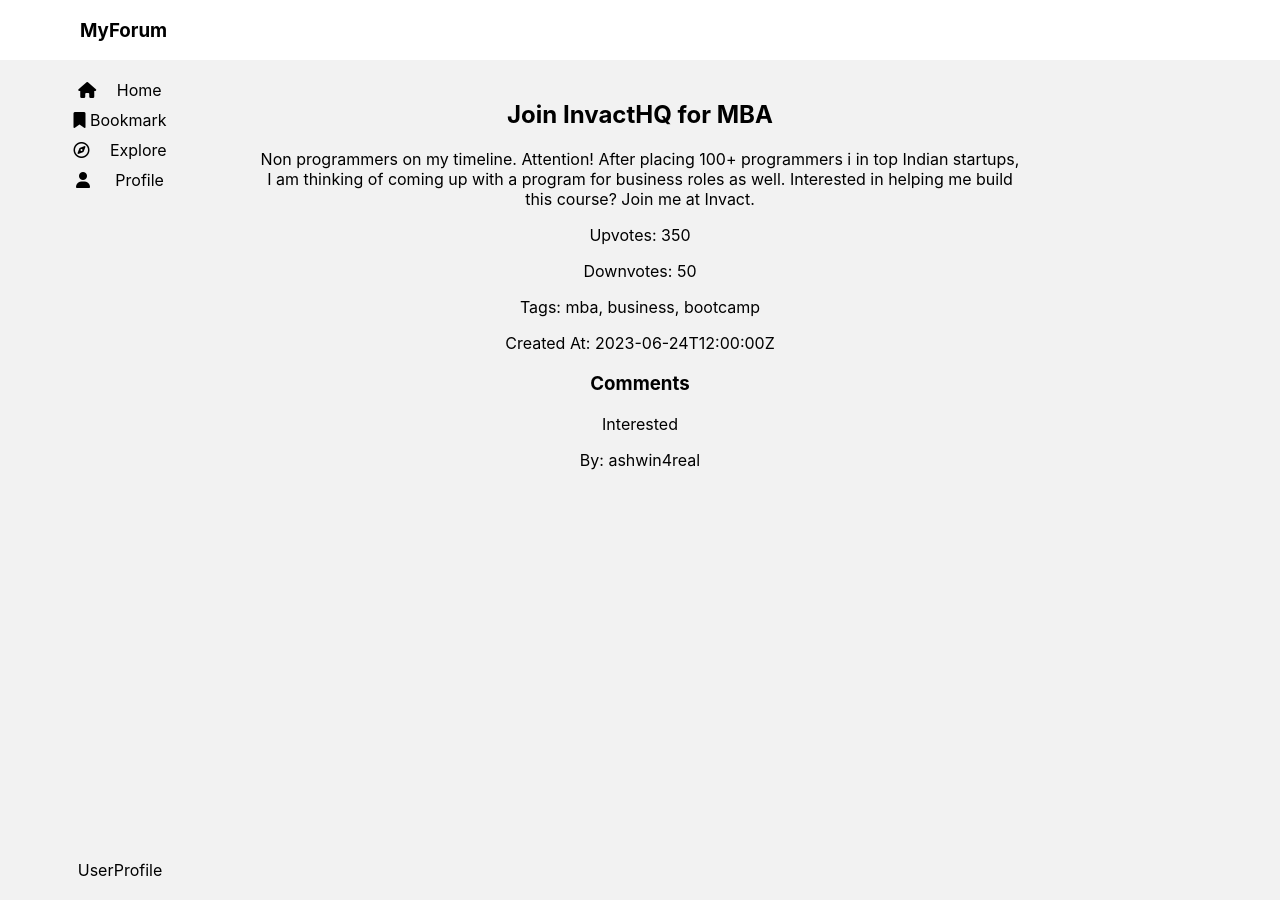
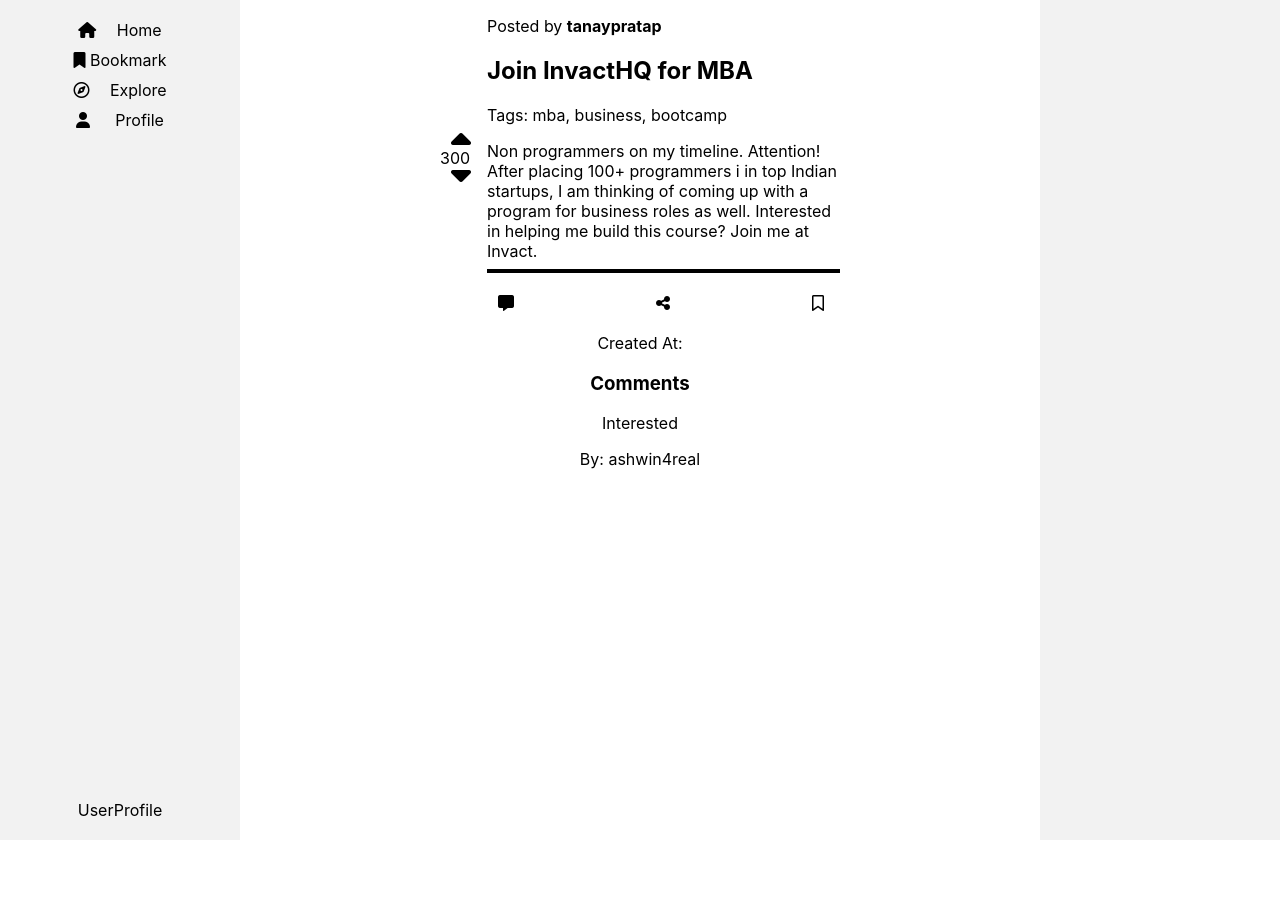
Before and after one commit to niyatinehal/mcr-round4, a React (Create React App) app: page / in a window 1280 px wide. Both pictures are taken after a click on the button 516 px from the left and 407 px from the top of the page. After the commit the page ends 840 px from the top, so only its background shows below. Built offline with nearby package versions, Linux system fonts and the light colour scheme; some icons are missing.

Commit message:
fixed:sort

```diff
--- a/src/Components/LandingPage.jsx
+++ b/src/Components/LandingPage.jsx
@@ -19,7 +19,7 @@
 
   const sortedPosts = [...forumData.posts];
   if (sortOption === "latest") {
-    sortedPosts.sort((a, b) => b.upvotes - a.upvotes);
+     sortedPosts.sort((a, b) => new Date(b.createdAt) - new Date(a.createdAt))
   } else if (sortOption === "upvoted") {
     sortedPosts.sort((a, b) => b.upvotes - a.upvotes);
   }
@@ -34,7 +34,6 @@
         <div className="posts">
           <h3>Latest Post</h3>
           <div className="post-card">
-            {console.log(sortedPosts)}
             {showSort ?(
               <div className="post-card-content">
                 {sortedPosts.map((post) => (<Post key={post.postId} post={post} />
--- a/src/IndividualPost.js
+++ b/src/IndividualPost.js
@@ -1,32 +1,93 @@
-import React, { useContext } from "react";
-import { useParams } from "react-router-dom";
+import React, { useContext, useState } from "react";
+import { useNavigate, useParams } from "react-router-dom";
 import { ForumContext } from "./Context/FormContext";
 import { SideBar } from "./Components/SideBar";
-import "./Styles/landingpage.css";
+import "./Styles/individualPage.css";
 
 export const IndividualPost = () => {
   const { postId } = useParams();
-  const { forumData } = useContext(ForumContext);
+  const { forumData, dispatch } = useContext(ForumContext);
+   const nav = useNavigate();
+    const [show, setShow] = useState(false);
   const post = forumData.posts.find((post) => post.postId === postId);
 
   if (!post) {
     return <p>Post not found</p>;
   }
 
+  const handleDownvote = () => {
+    dispatch({ type: "DOWNVOTE_POST", postId: post.postId });
+  };
+  const handleUpvote = () => {
+    dispatch({ type: "UPVOTE_POST", postId: post.postId });
+  };
+  const handleComment = () => {
+    setShow(!show);
+    dispatch({ type: "SHOW_COMMENTS", postId: post.postId });
+    nav(`/bookmark/${post.postId}`);
+  };
+  const handleBookmark = () => {
+    dispatch({ type: "TOGGLE_BOOKMARK", postId: post.postId });
+
+  };
+
   return (
-    <div className="main">
-    <h3 className="heading">MyForum</h3>
-      <div className="container">
-        <div className="sidebar">
-          <SideBar />
+    <div className="container">
+      <div className="sidebar">
+        <SideBar />
+      </div>
+      <div className="individual-posts">
+        <div className="individual-post-card">
+          <div className="individual-votes">
+            <button className="vote-button" onClick={handleUpvote}>
+              <i class="fa-solid fa-caret-up fa-2xl"></i>
+            </button>
+            <span className="vote-count">{post.upvotes - post.downvotes}</span>
+            <button className="vote-button" onClick={handleDownvote}>
+              <i class="fa-solid fa-caret-down fa-2xl"></i>
+            </button>
+          </div>
+
+          <div className="post-container">
+            <p>
+              Posted by <strong>{post.username}</strong>
+            </p>
+            <h2>{post.post}</h2>
+            <div className="tags">
+              <p>Tags: {post.tags.join(", ")}</p>
+            </div>
+            <p>
+              {post.postDescription}
+              <hr />
+            </p>
+            <div className="function-btns">
+            <button
+              className="comment-button"
+              onClick={() => {
+                handleComment();
+                setShow(!show);
+              }}
+            >
+              <i class="fa-solid fa-message"></i>
+            </button>
+
+            <button className="comment-button">
+              <i class="fa-solid fa-share-nodes"></i>
+            </button>
+
+            <button className="bookmark-button" onClick={handleBookmark}>
+              {post.isBookmarked ? (
+                <i class="fa-solid fa-bookmark"></i>
+              ) : (
+                <i class="fa-regular fa-bookmark"></i>
+              )}
+            </button>
+          </div>
+          </div>
         </div>
-        <div className="posts">
-          <h2>{post.post}</h2>
-          <p>{post.postDescription}</p>
-          <p>Upvotes: {post.upvotes}</p>
-          <p>Downvotes: {post.downvotes}</p>
-          <p>Tags: {post.tags.join(", ")}</p>
-          <p>Created At: {post.createdAt}</p>
+
+        <div className="comment-container">
+          <p>Created At: {new Date(post.createdAt).getTime}</p>
           <h3>Comments</h3>
           {post.comments.length === 0 ? (
             <p>No comments yet</p>
@@ -39,8 +100,9 @@
             ))
           )}
         </div>
-        <div className="sorting-options"></div>
       </div>
+
+      <div className="sorting-options"></div>
     </div>
   );
 };
--- /dev/null
+++ b/src/Styles/individualPage.css
@@ -0,0 +1,21 @@
+/* styles.css */
+.individual-posts{
+  display: flex;
+  flex-direction: column;
+  align-items: center;
+}
+
+.individual-post-card{
+    display: flex;
+  width: 50%;
+  align-items: center;
+  text-align: left;
+}
+
+.function-btns {
+  display: flex;
+  flex-direction: row;
+  justify-content: space-between;
+  align-items: center;
+  width: 100%;
+}
--- a/src/Styles/landingpage.css
+++ b/src/Styles/landingpage.css
@@ -2,7 +2,7 @@
 
 .heading{
     text-align: left;
-    padding-left:5rem
+    padding-left:3rem
 }
 
 .container {
--- a/src/Styles/posts.css
+++ b/src/Styles/posts.css
@@ -1,4 +1,33 @@
 /* styles.css */
+
+.heading{
+    text-align: left;
+    padding-left:5rem
+}
+
+.container {
+  display: flex;
+  justify-content: space-between;
+}
+
+.sidebar {
+  flex: 0 0 200px; /* Sidebar width */
+  background-color: #f2f2f2;
+  padding: 20px;
+}
+
+.posts {
+  flex: 1;
+  padding: 20px;
+}
+
+.sorting-options {
+  flex: 0 0 200px; /* Sorting options width */
+  background-color: #f2f2f2;
+  padding: 20px;
+}
+
+/* ------------------- */
 
 .posts{
     background-color: #f2f2f2;
```
